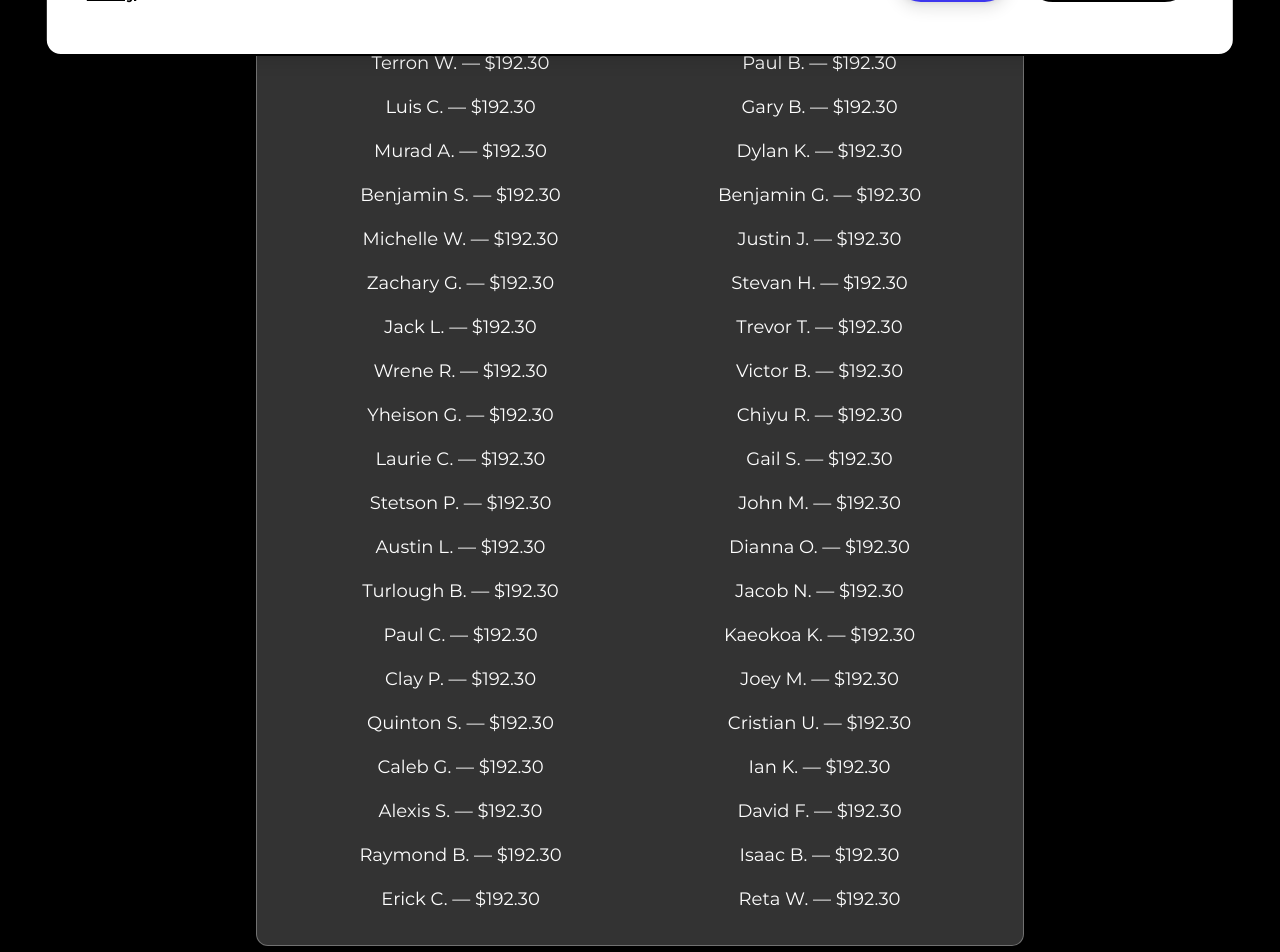
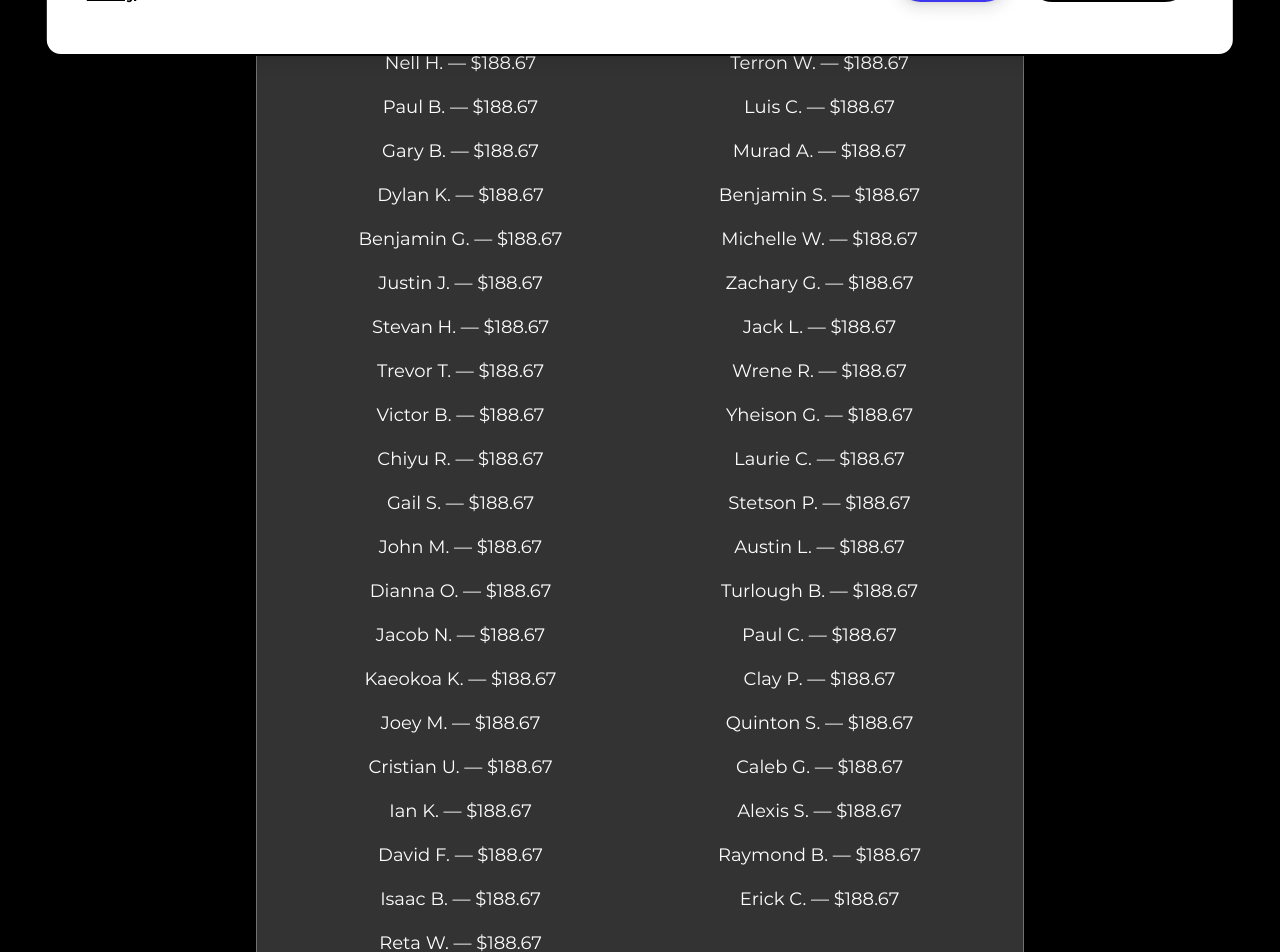
Before and after one commit to wesleyting/frankie-c-competition, a Next.js app: page /winners in a window 1280 px wide. Shown: the part 720-1672 px from the top of the page. Built offline with nearby package versions, Linux system fonts and the light colour scheme.

Commit message:
Updated winners list and prize

```diff
--- a/app/winners/page.js
+++ b/app/winners/page.js
@@ -51,58 +51,59 @@ export default function WinnersPage() {
           <h2 className="text-2xl font-bold mb-3">Contest Winners</h2>
 
           <div className="grid grid-cols-1 sm:grid-cols-2 gap-4 text-lg text-white">
-            <p>Jason N. — $192.30</p>
-            <p>Ryan-Jay T. — $192.30</p>
-            <p>Khalid E. — $192.30</p>
-            <p>Casey M. — $192.30</p>
-            <p>Quan L. — $192.30</p>
-            <p>Ofir N. — $192.30</p>
-            <p>Brandon M. — $192.30</p>
-            <p>Chase F. — $192.30</p>
-            <p>Thomas M. — $192.30</p>
-            <p>Orie Z. — $192.30</p>
-            <p>Catherine G. — $192.30</p>
-            <p>Nell H. — $192.30</p>
-            <p>Terron W. — $192.30</p>
-            <p>Paul B. — $192.30</p>
-            <p>Luis C. — $192.30</p>
-            <p>Gary B. — $192.30</p>
-            <p>Murad A. — $192.30</p>
-            <p>Dylan K. — $192.30</p>
-            <p>Benjamin S. — $192.30</p>
-            <p>Benjamin G. — $192.30</p>
-            <p>Michelle W. — $192.30</p>
-            <p>Justin J. — $192.30</p>
-            <p>Zachary G. — $192.30</p>
-            <p>Stevan H. — $192.30</p>
-            <p>Jack L. — $192.30</p>
-            <p>Trevor T. — $192.30</p>
-            <p>Wrene R. — $192.30</p>
-            <p>Victor B. — $192.30</p>
-            <p>Yheison G. — $192.30</p>
-            <p>Chiyu R. — $192.30</p>
-            <p>Laurie C. — $192.30</p>
-            <p>Gail S. — $192.30</p>
-            <p>Stetson P. — $192.30</p>
-            <p>John M. — $192.30</p>
-            <p>Austin L. — $192.30</p>
-            <p>Dianna O. — $192.30</p>
-            <p>Turlough B. — $192.30</p>
-            <p>Jacob N. — $192.30</p>
-            <p>Paul C. — $192.30</p>
-            <p>Kaeokoa K. — $192.30</p>
-            <p>Clay P. — $192.30</p>
-            <p>Joey M. — $192.30</p>
-            <p>Quinton S. — $192.30</p>
-            <p>Cristian U. — $192.30</p>
-            <p>Caleb G. — $192.30</p>
-            <p>Ian K. — $192.30</p>
-            <p>Alexis S. — $192.30</p>
-            <p>David F. — $192.30</p>
-            <p>Raymond B. — $192.30</p>
-            <p>Isaac B. — $192.30</p>
-            <p>Erick C. — $192.30</p>
-            <p>Reta W. — $192.30</p>
+            <p>Jason N. — $188.67</p>
+            <p>Ryan-Jay T. — $188.67</p>
+            <p>Khalid E. — $188.67</p>
+            <p>Casey M. — $188.67</p>
+            <p>Quan L. — $188.67</p>
+            <p>Ofir N. — $188.67</p>
+            <p>Brandon M. — $188.67</p>
+            <p>Brian S. — $188.67</p>
+            <p>Chase F. — $188.67</p>
+            <p>Thomas M. — $188.67</p>
+            <p>Orie Z. — $188.67</p>
+            <p>Catherine G. — $188.67</p>
+            <p>Nell H. — $188.67</p>
+            <p>Terron W. — $188.67</p>
+            <p>Paul B. — $188.67</p>
+            <p>Luis C. — $188.67</p>
+            <p>Gary B. — $188.67</p>
+            <p>Murad A. — $188.67</p>
+            <p>Dylan K. — $188.67</p>
+            <p>Benjamin S. — $188.67</p>
+            <p>Benjamin G. — $188.67</p>
+            <p>Michelle W. — $188.67</p>
+            <p>Justin J. — $188.67</p>
+            <p>Zachary G. — $188.67</p>
+            <p>Stevan H. — $188.67</p>
+            <p>Jack L. — $188.67</p>
+            <p>Trevor T. — $188.67</p>
+            <p>Wrene R. — $188.67</p>
+            <p>Victor B. — $188.67</p>
+            <p>Yheison G. — $188.67</p>
+            <p>Chiyu R. — $188.67</p>
+            <p>Laurie C. — $188.67</p>
+            <p>Gail S. — $188.67</p>
+            <p>Stetson P. — $188.67</p>
+            <p>John M. — $188.67</p>
+            <p>Austin L. — $188.67</p>
+            <p>Dianna O. — $188.67</p>
+            <p>Turlough B. — $188.67</p>
+            <p>Jacob N. — $188.67</p>
+            <p>Paul C. — $188.67</p>
+            <p>Kaeokoa K. — $188.67</p>
+            <p>Clay P. — $188.67</p>
+            <p>Joey M. — $188.67</p>
+            <p>Quinton S. — $188.67</p>
+            <p>Cristian U. — $188.67</p>
+            <p>Caleb G. — $188.67</p>
+            <p>Ian K. — $188.67</p>
+            <p>Alexis S. — $188.67</p>
+            <p>David F. — $188.67</p>
+            <p>Raymond B. — $188.67</p>
+            <p>Isaac B. — $188.67</p>
+            <p>Erick C. — $188.67</p>
+            <p>Reta W. — $188.67</p>
           </div>
         </div>
 
```
